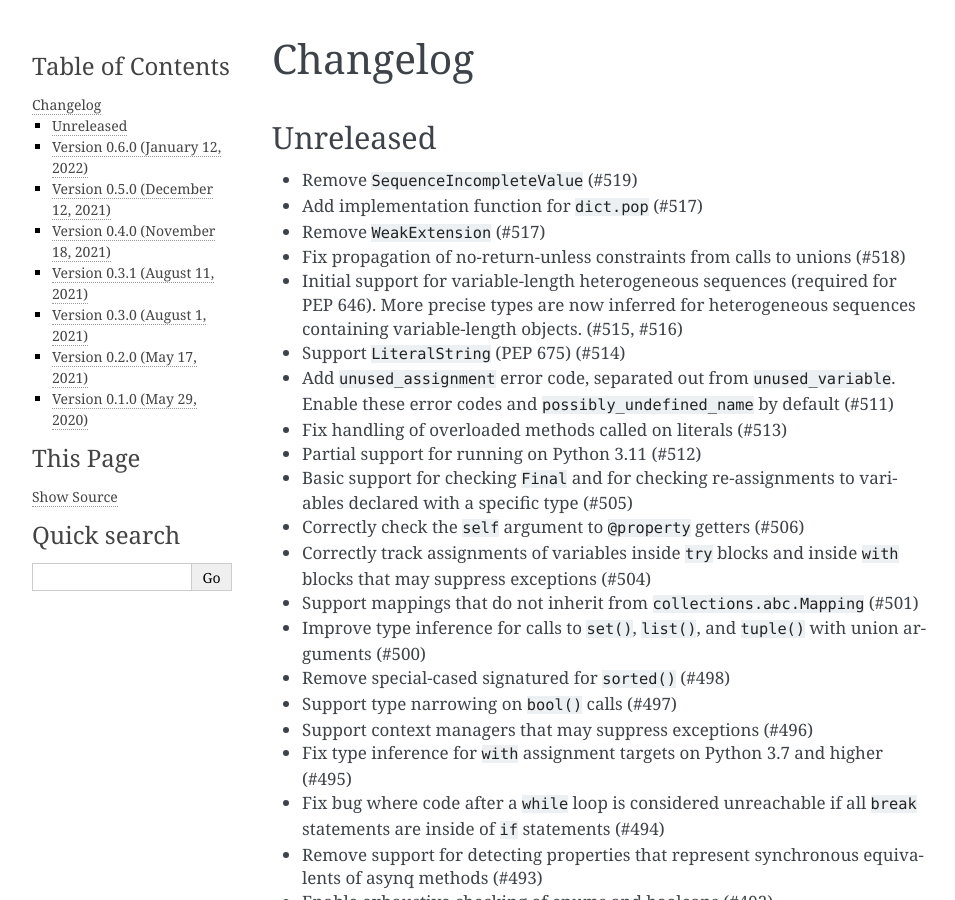
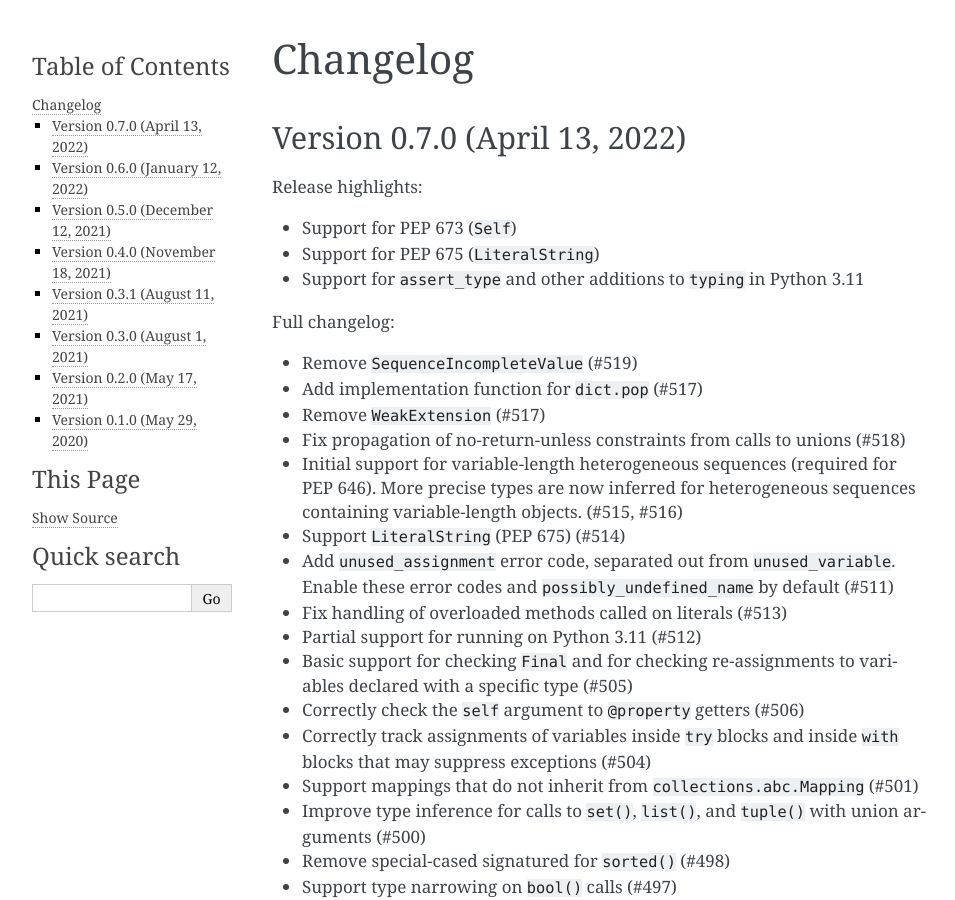
Before and after one commit to quora/pyanalyze, a Sphinx documentation site: the page built from docs/changelog.md, in a window 1280 px wide and 900 px high. Shown: the whole window, without its empty margins (148-1103 px from the left). Built offline with Sphinx 7.4.7, drawn with Linux system fonts in a browser that asks for light colours.

Commit message:
prepare release 0.7.0 (#520)

```diff
--- a/docs/changelog.md
+++ b/docs/changelog.md
@@ -1,7 +1,13 @@
 # Changelog
 
-## Unreleased
+## Version 0.7.0 (April 13, 2022)
 
+Release highlights:
+- Support for PEP 673 (`Self`)
+- Support for PEP 675 (`LiteralString`)
+- Support for `assert_type` and other additions to `typing` in Python 3.11
+
+Full changelog:
 - Remove `SequenceIncompleteValue` (#519)
 - Add implementation function for `dict.pop` (#517)
 - Remove `WeakExtension` (#517)
--- a/setup.py
+++ b/setup.py
@@ -4,7 +4,7 @@ from setuptools import setup
 from setuptools.extension import Extension
 
 
-version = "0.6.0"
+version = "0.7.0"
 package_data = ["test.toml", "stubs/*/*.pyi"]
 # Used in internal packaging system.
 if "SANTA_PACKAGE_VERSION" in os.environ:
```
